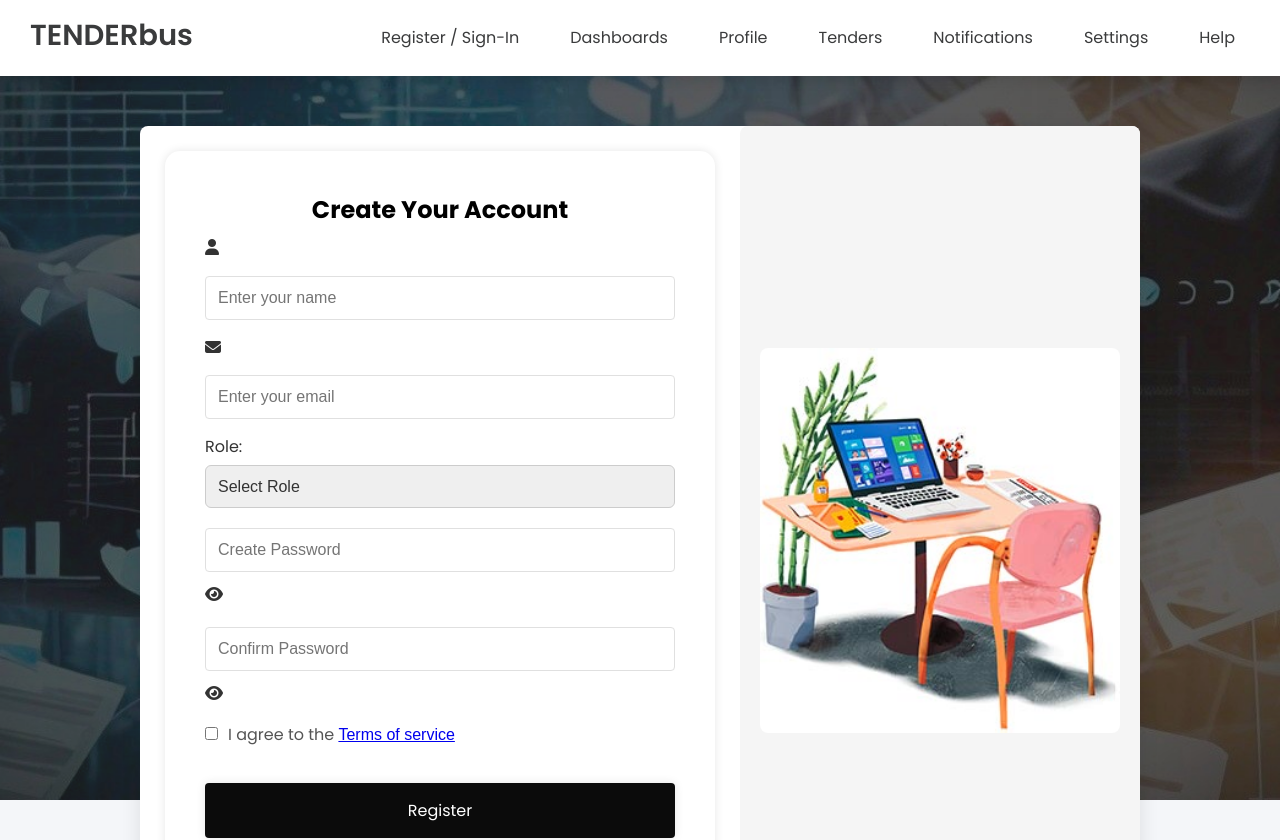
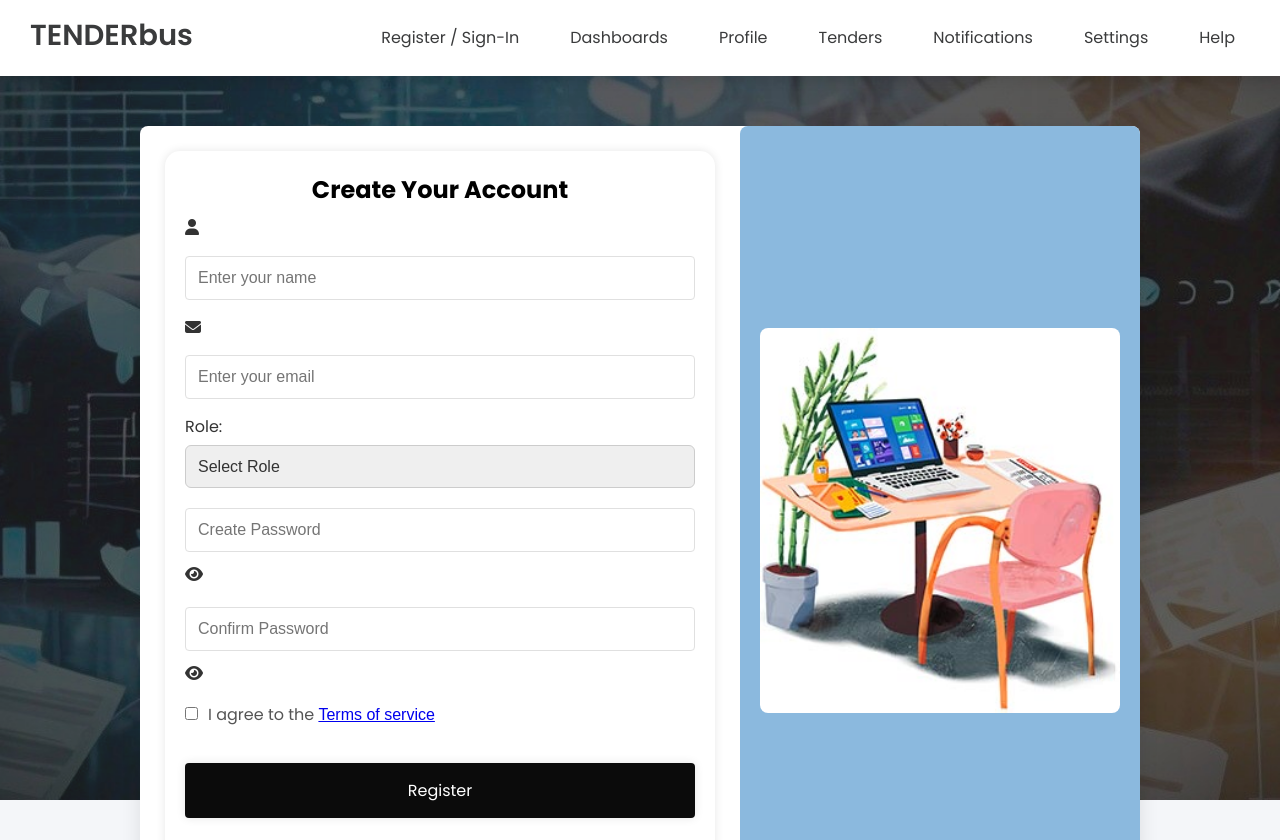
Before and after one commit to jasminesayyad29/TENDERbus, a React (Create React App) app in the folder frontend/: page /register in a window 1280 px wide. Shown: the top 840 px of the page. Built offline with nearby package versions, Linux system fonts and the light colour scheme; no server answers.

Commit message:
new commit

```diff
--- a/frontend/src/components/LoginPage.css
+++ b/frontend/src/components/LoginPage.css
@@ -16,6 +16,7 @@
   height: 100vh; /* Full viewport height to center vertically */
   background-color: transparent;
   padding: 20px;
+  opacity: 0.9;
 }
 
 /* Form Styling */
--- a/frontend/src/components/RegistrationPage.css
+++ b/frontend/src/components/RegistrationPage.css
@@ -12,14 +12,15 @@ body {
   display: flex;
   max-width: 1000px; /* Increased width */
   margin: 50px auto;
-  background-color: white; /* White background for form */
+  background-color: #fff; /* White background for form */
   border-radius: 8px; /* Rounded corners */
   box-shadow: 0 4px 20px rgba(0, 0, 0, 0.1); /* Subtle shadow */
+
 }
 
 .registration-form {
   flex: 1;
-  padding: 40px; /* Increased padding */
+  padding: 20px; /* Increased padding */
 }
 
 h3 {
@@ -97,12 +98,13 @@ label[for="agreeTerms"] {
 }
 
 .illustration-container {
-  width: 40%; /* Set width for the image container */
-  border-radius: 8px; /* Rounded corners for image container */
-  display: flex; /* Flexbox for centering */
-  align-items: center; /* Center vertically */
-  justify-content: center; /* Center horizontally */
-  background-color: #f5f5f5; /* Light gray background for image section */
+  width: 40%;
+  border-radius: 8px;
+  display: flex;
+  align-items: center;
+  justify-content: center;
+  background-color:rgb(139, 185, 222);
+
 }
 
 .illustration-container img {
```
